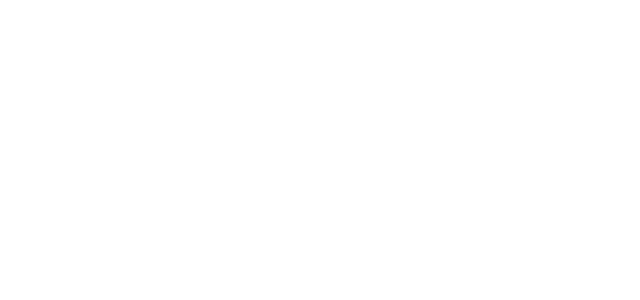
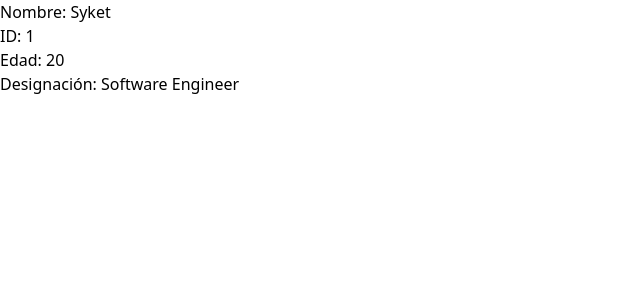
Before and after one commit to SrTrumpet/ServApp-Front, a React (Vite) app: page /VerServicio/1 in a window 1280 px wide. Before the commit this address had no page. Shown: the top 300 px of the page, without its empty margins (0-640 px from the left). Built offline with nearby package versions, Linux system fonts and the light colour scheme.

Commit message:
Se implemento el poder mostrar los atributos del servicio seleccionado en otra pagina (falta conexion al backend)

```diff
--- a/src/App.tsx
+++ b/src/App.tsx
@@ -3,7 +3,7 @@
 import ForgotPass from './pages/ForgotPass';
 import Register from './pages/Register';
 import HomeLogin from './pages/HomeLogin';
-import ServiceFind from './components/ServiceFind';
+import VerServicio from './pages/VerServicio';
 
 
 const App = () => {
@@ -15,6 +15,7 @@
                 <Route path="/ForgotPass" element={<ForgotPass/>} />
                 <Route path='/Register' element = { <Register/>} />
                 <Route path="/HomeLogin" element={<HomeLogin/>} />
+                <Route path="/VerServicio/:id" element={<VerServicio/>}/>
             </Routes>
         </Router>
     );
--- a/src/components/ServiceFind.tsx
+++ b/src/components/ServiceFind.tsx
@@ -1,33 +1,36 @@
 import React from 'react';
 import './ServiceFind.css';
-import { Button } from '@mui/material';
 import { Link, useNavigate} from 'react-router-dom';
 
 const UserFind: React.FC = () => {
   const users = [
     {
+      id: 1,
       name: 'Syket',
       age: 20,
       designation: 'Software Engineer',
     },
     {
+      id: 2,
       name: 'Sakib',
       age: 25,
       designation: 'Programmer',
     },
     {
+      id: 3,
       name: 'Jamy',
       age: 30,
       designation: 'Designer',
     },
     {
+      id: 4,
       name: 'Hanif',
       age: 20,
       designation: 'UX Writer',
     },
   ];
   const [userList, setUserList] = React.useState<
-    { name: string; age: number; designation: string }[] | undefined
+    {id: number, name: string; age: number; designation: string}[] | undefined
   >(users);
   const [text, setText] = React.useState<string>('');
 
@@ -70,12 +73,14 @@
             return (
               <div className="body__item">
                 <h3>Name: {user?.name}</h3>
+                <p>Id: {user?.id}</p>
                 <p>Age: {user?.age}</p>
                 <p>Designation: {user?.designation}</p>
-                <Link to="/VerServicio">
+
+                <Link to={'/VerServicio/'+user?.id}>
                     <button type="submit" className="bg-[#95D5B2] rounded-md text-[#1B4332] py-1 hover:scale-105
                         duration-300
-                        w-full">Ver</button>
+                        w-full">Ver {user.name}</button>
                 </Link>
               </div>
             );
--- a/src/pages/Login.tsx
+++ b/src/pages/Login.tsx
@@ -3,12 +3,14 @@
 import { INICIO_SESION} from "../graphql/mutations/user/index";
 import { useMutation} from "@apollo/client";
 import Loading from "./Loading";
+import HomeLogin from "./HomeLogin";
 
 
 const Login = () =>{
 
     const [email, setEmail] = useState('');
     const [pass, setPass] = useState('');
+    const [id, setId] = useState('');
 
     const navigate = useNavigate();
 
@@ -72,8 +74,10 @@
 
                             <p className="text-white">Olvide la contraseña.
                                 <Link className='text-[#95D5B2]'to={"./ForgotPass"}> Recuperar</Link> </p>
-                            <button type="submit" className="bg-[#95D5B2] rounded-xl text-2xl
-                            text-white py-2 hover:scale-105 duration-300 w-full">Inciar Sesion</button>
+
+                            <button type="submit" className="bg-green-500 rounded-xl text-2xl text-white py-2 hover:scale-105 duration-300 w-full"
+                            onClick={() => {window.location.href = '/HomeLogin';}}>Iniciar Sesión</button>
+
                             <p className="text-white">No tienes cuenta?
                                 <Link className='text-[#95D5B2]'to={"./Register"}> Registrate</Link> </p>
                         </div>
--- /dev/null
+++ b/src/pages/VerServicio.tsx
@@ -0,0 +1,51 @@
+import React from 'react';
+import { useParams } from 'react-router-dom';
+
+
+const VerServicio: React.FC = () => {
+    const { id } = useParams<{ id: string }>();
+    const users = [
+      {
+        id: 1,
+        name: 'Syket',
+        age: 20,
+        designation: 'Software Engineer',
+      },
+      {
+        id: 2,
+        name: 'Sakib',
+        age: 25,
+        designation: 'Programmer',
+      },
+      {
+        id: 3,
+        name: 'Jamy',
+        age: 30,
+        designation: 'Designer',
+      },
+      {
+        id: 4,
+        name: 'Hanif',
+        age: 20,
+        designation: 'UX Writer',
+      },
+    ];
+
+    const user = users.find((u) => u.id === (id ? parseInt(id, 10) : undefined));
+
+
+    if (!user) {
+      return <div>Usuario no encontrado</div>;
+    }
+
+    return (
+      <div>
+        <h3>Nombre: {user.name}</h3>
+        <p>ID: {user.id}</p>
+        <p>Edad: {user.age}</p>
+        <p>Designación: {user.designation}</p>
+      </div>
+    );
+};
+
+export default VerServicio;
```
